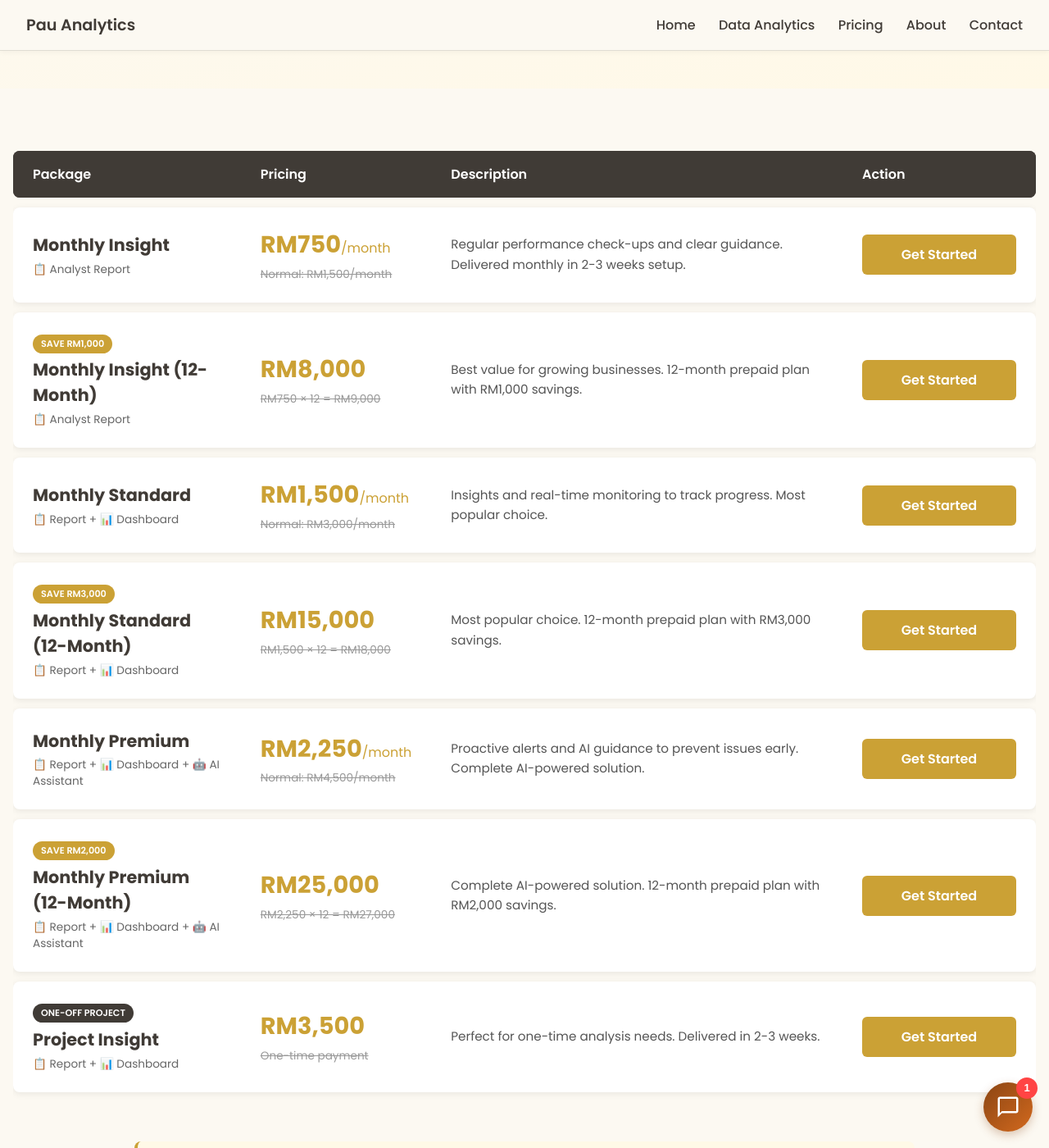
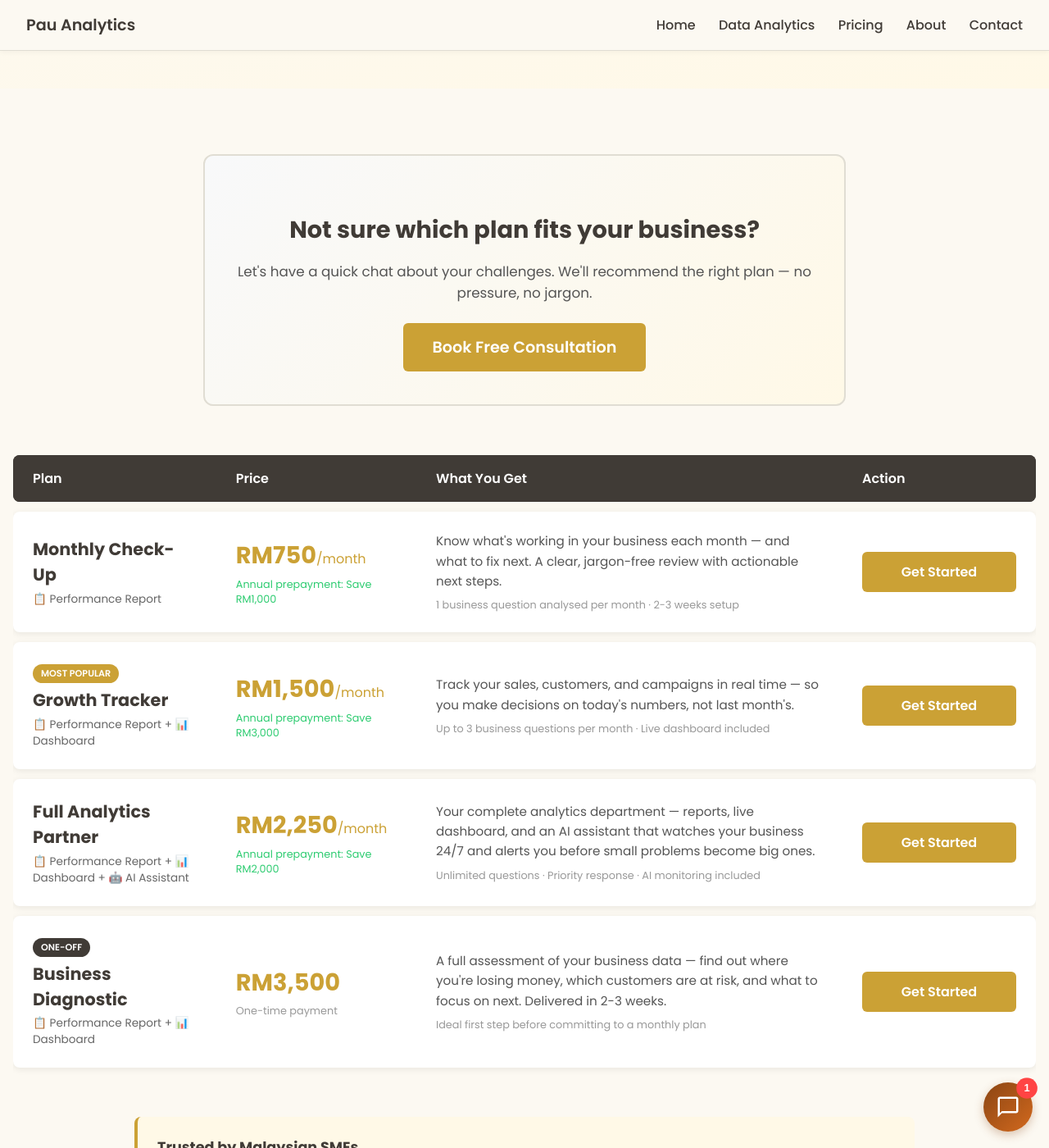
Before and after one commit to lyven81/pinnacles-learning-website, a Jekyll site: the page pricing.html, which Jekyll copies as it is, in a window 1280 px wide and 1400 px high, scrolled down 245 px. Shown: the whole window at 82% size. Built offline with Jekyll 4.4.1, drawn with Linux system fonts in a browser that asks for light colours; some of the changed text lies outside the part shown.

Commit message:
Reframe pricing page with consultant positioning (Proposal A)
- Rename tiers: Monthly Check-Up, Growth Tracker, Full Analytics Partner, Business Diagnostic
- Replace "Analyst Report" with "Performance Report" across all plans
- Remove all struck-through original prices
- Consolidate 7 cards into 4 (annual savings shown as a note per plan)
- Rewrite descriptions from deliverable-focused to outcome-focused
- Add scope details per tier (questions per month, response level)
- Move consultation CTA above pricing table
- Replace Special Offer discount cards with social proof section
- Update table headers and meta description

Co-Authored-By: Claude Opus 4.6 <noreply@anthropic.com>

```diff
--- a/pricing.html
+++ b/pricing.html
@@ -5,7 +5,7 @@
 
   <title>Data Analytics Pricing | Pau Analytics</title>
   <link rel="canonical" href="https://www.pauanalytics.com/pricing.html" />
-  <meta name="description" content="Data analytics packages for Malaysian SMEs. Monthly Insight (RM750), Monthly Standard (RM1,500), Monthly Premium (RM2,250), or one-off Project Insight (RM3,500). 2026 New Year promotional pricing." />
+  <meta name="description" content="Data analytics consulting for Malaysian SMEs. Monthly Check-Up (RM750), Growth Tracker (RM1,500), Full Analytics Partner (RM2,250), or one-off Business Diagnostic (RM3,500)." />
 
   <link rel="preconnect" href="https://fonts.googleapis.com" />
   <link rel="preconnect" href="https://fonts.gstatic.com" crossorigin />
@@ -501,146 +501,101 @@
 
   <header>
     <h1>Simple Pricing for Real Solutions</h1>
-    <p>Choose the analytics package that fits your business needs. Explore all plans below to find the perfect match.</p>
+    <p>Every plan is designed to give you clear answers and confident decisions. Not sure where to start? Talk to us first.</p>
   </header>
 
   <div class="container">
+    <!-- Consultation Box (Above Pricing) -->
+    <div class="consultation-box" style="margin-bottom: 3rem;">
+      <h3>Not sure which plan fits your business?</h3>
+      <p>Let's have a quick chat about your challenges. We'll recommend the right plan — no pressure, no jargon.</p>
+      <a class="cta-button" href="https://wa.me/60149207099?text=I'd%20like%20to%20schedule%20a%20free%20consultation">Book Free Consultation</a>
+    </div>
+
     <!-- Pricing Comparison Table -->
     <div class="pricing-table-wrapper">
       <table class="pricing-table">
         <thead>
           <tr>
-            <th>Package</th>
-            <th>Pricing</th>
-            <th>Description</th>
+            <th>Plan</th>
+            <th>Price</th>
+            <th>What You Get</th>
             <th>Action</th>
           </tr>
         </thead>
         <tbody>
-          <!-- Monthly Insight - Monthly Plan -->
+          <!-- Monthly Check-Up -->
           <tr>
             <td>
-              <div class="package-name">Monthly Insight</div>
-              <div style="font-size: 0.85rem; color: #666; margin-top: 0.3rem;">📋 Analyst Report</div>
+              <div class="package-name">Monthly Check-Up</div>
+              <div style="font-size: 0.85rem; color: #666; margin-top: 0.3rem;">📋 Performance Report</div>
             </td>
             <td>
               <div class="package-price">RM750<span style="font-size: 1rem; font-weight: normal;">/month</span></div>
-              <div class="package-subprice">Normal: RM1,500/month</div>
+              <div style="font-size: 0.8rem; color: #2ECC71; margin-top: 0.3rem;">Annual prepayment: Save RM1,000</div>
             </td>
             <td>
-              <div class="package-description">Regular performance check-ups and clear guidance. Delivered monthly in 2-3 weeks setup.</div>
+              <div class="package-description">Know what's working in your business each month — and what to fix next. A clear, jargon-free review with actionable next steps.</div>
+              <div style="font-size: 0.8rem; color: #999; margin-top: 0.5rem;">1 business question analysed per month · 2-3 weeks setup</div>
             </td>
             <td>
               <a href="https://www.pauanalytics.com/payment.html?package=insight-monthly" class="cta-button">Get Started</a>
             </td>
           </tr>
 
-          <!-- Monthly Insight - 12-Month Plan -->
+          <!-- Growth Tracker -->
           <tr>
             <td>
-              <div class="package-badge">SAVE RM1,000</div>
-              <div class="package-name">Monthly Insight (12-Month)</div>
-              <div style="font-size: 0.85rem; color: #666; margin-top: 0.3rem;">📋 Analyst Report</div>
-            </td>
-            <td>
-              <div class="package-price">RM8,000</div>
-              <div class="package-subprice">RM750 × 12 = RM9,000</div>
-            </td>
-            <td>
-              <div class="package-description">Best value for growing businesses. 12-month prepaid plan with RM1,000 savings.</div>
-            </td>
-            <td>
-              <a href="https://www.pauanalytics.com/payment.html?package=insight-12month" class="cta-button">Get Started</a>
-            </td>
-          </tr>
-
-          <!-- Monthly Standard - Monthly Plan -->
-          <tr>
-            <td>
-              <div class="package-name">Monthly Standard</div>
-              <div style="font-size: 0.85rem; color: #666; margin-top: 0.3rem;">📋 Report + 📊 Dashboard</div>
+              <div class="package-badge">MOST POPULAR</div>
+              <div class="package-name">Growth Tracker</div>
+              <div style="font-size: 0.85rem; color: #666; margin-top: 0.3rem;">📋 Performance Report + 📊 Dashboard</div>
             </td>
             <td>
               <div class="package-price">RM1,500<span style="font-size: 1rem; font-weight: normal;">/month</span></div>
-              <div class="package-subprice">Normal: RM3,000/month</div>
+              <div style="font-size: 0.8rem; color: #2ECC71; margin-top: 0.3rem;">Annual prepayment: Save RM3,000</div>
             </td>
             <td>
-              <div class="package-description">Insights and real-time monitoring to track progress. Most popular choice.</div>
+              <div class="package-description">Track your sales, customers, and campaigns in real time — so you make decisions on today's numbers, not last month's.</div>
+              <div style="font-size: 0.8rem; color: #999; margin-top: 0.5rem;">Up to 3 business questions per month · Live dashboard included</div>
             </td>
             <td>
               <a href="https://www.pauanalytics.com/payment.html?package=standard-monthly" class="cta-button">Get Started</a>
             </td>
           </tr>
 
-          <!-- Monthly Standard - 12-Month Plan -->
+          <!-- Full Analytics Partner -->
           <tr>
             <td>
-              <div class="package-badge">SAVE RM3,000</div>
-              <div class="package-name">Monthly Standard (12-Month)</div>
-              <div style="font-size: 0.85rem; color: #666; margin-top: 0.3rem;">📋 Report + 📊 Dashboard</div>
-            </td>
-            <td>
-              <div class="package-price">RM15,000</div>
-              <div class="package-subprice">RM1,500 × 12 = RM18,000</div>
-            </td>
-            <td>
-              <div class="package-description">Most popular choice. 12-month prepaid plan with RM3,000 savings.</div>
-            </td>
-            <td>
-              <a href="https://www.pauanalytics.com/payment.html?package=standard-12month" class="cta-button">Get Started</a>
-            </td>
-          </tr>
-
-          <!-- Monthly Premium - Monthly Plan -->
-          <tr>
-            <td>
-              <div class="package-name">Monthly Premium</div>
-              <div style="font-size: 0.85rem; color: #666; margin-top: 0.3rem;">📋 Report + 📊 Dashboard + 🤖 AI Assistant</div>
+              <div class="package-name">Full Analytics Partner</div>
+              <div style="font-size: 0.85rem; color: #666; margin-top: 0.3rem;">📋 Performance Report + 📊 Dashboard + 🤖 AI Assistant</div>
             </td>
             <td>
               <div class="package-price">RM2,250<span style="font-size: 1rem; font-weight: normal;">/month</span></div>
-              <div class="package-subprice">Normal: RM4,500/month</div>
+              <div style="font-size: 0.8rem; color: #2ECC71; margin-top: 0.3rem;">Annual prepayment: Save RM2,000</div>
             </td>
             <td>
-              <div class="package-description">Proactive alerts and AI guidance to prevent issues early. Complete AI-powered solution.</div>
+              <div class="package-description">Your complete analytics department — reports, live dashboard, and an AI assistant that watches your business 24/7 and alerts you before small problems become big ones.</div>
+              <div style="font-size: 0.8rem; color: #999; margin-top: 0.5rem;">Unlimited questions · Priority response · AI monitoring included</div>
             </td>
             <td>
               <a href="https://www.pauanalytics.com/payment.html?package=premium-monthly" class="cta-button">Get Started</a>
             </td>
           </tr>
 
-          <!-- Monthly Premium - 12-Month Plan -->
+          <!-- Business Diagnostic -->
           <tr>
             <td>
-              <div class="package-badge">SAVE RM2,000</div>
-              <div class="package-name">Monthly Premium (12-Month)</div>
-              <div style="font-size: 0.85rem; color: #666; margin-top: 0.3rem;">📋 Report + 📊 Dashboard + 🤖 AI Assistant</div>
-            </td>
-            <td>
-              <div class="package-price">RM25,000</div>
-              <div class="package-subprice">RM2,250 × 12 = RM27,000</div>
-            </td>
-            <td>
-              <div class="package-description">Complete AI-powered solution. 12-month prepaid plan with RM2,000 savings.</div>
-            </td>
-            <td>
-              <a href="https://www.pauanalytics.com/payment.html?package=premium-12month" class="cta-button">Get Started</a>
-            </td>
-          </tr>
-
-          <!-- Project Insight -->
-          <tr>
-            <td>
-              <div class="package-badge" style="background: #403B36;">ONE-OFF PROJECT</div>
-              <div class="package-name">Project Insight</div>
-              <div style="font-size: 0.85rem; color: #666; margin-top: 0.3rem;">📋 Report + 📊 Dashboard</div>
+              <div class="package-badge" style="background: #403B36;">ONE-OFF</div>
+              <div class="package-name">Business Diagnostic</div>
+              <div style="font-size: 0.85rem; color: #666; margin-top: 0.3rem;">📋 Performance Report + 📊 Dashboard</div>
             </td>
             <td>
               <div class="package-price">RM3,500</div>
-              <div class="package-subprice">One-time payment</div>
+              <div style="font-size: 0.8rem; color: #999; margin-top: 0.3rem;">One-time payment</div>
             </td>
             <td>
-              <div class="package-description">Perfect for one-time analysis needs. Delivered in 2-3 weeks.</div>
+              <div class="package-description">A full assessment of your business data — find out where you're losing money, which customers are at risk, and what to focus on next. Delivered in 2-3 weeks.</div>
+              <div style="font-size: 0.8rem; color: #999; margin-top: 0.5rem;">Ideal first step before committing to a monthly plan</div>
             </td>
             <td>
               <a href="https://www.pauanalytics.com/payment.html?package=project-insight" class="cta-button">Get Started</a>
@@ -650,39 +605,12 @@
       </table>
     </div>
 
-    <!-- Special Offer Box -->
+    <!-- Social Proof -->
     <div class="special-offer">
-      <strong>🎁 Special Offer:</strong>
-      <div style="max-width: 900px; margin: 0 auto;">
-      <div style="display: grid; grid-template-columns: repeat(auto-fit, minmax(250px, 1fr)); gap: 1.5rem; margin-top: 2rem;">
-        <div style="background: white; padding: 1.5rem; border-radius: 12px; border-left: 4px solid #CBA135; box-shadow: 0 2px 12px rgba(0,0,0,0.08);">
-          <h4 style="color: #403B36; margin: 0 0 0.5rem 0;">Monthly Insight</h4>
-          <div style="font-size: 1.5rem; font-weight: 700; color: #CBA135;">RM8,000</div>
-          <div style="color: #999; font-size: 0.85rem; text-decoration: line-through;">RM9,000 (RM750 × 12)</div>
-          <div style="color: #2ECC71; font-weight: 600; margin-top: 0.5rem;">Save RM1,000</div>
-        </div>
-        <div style="background: white; padding: 1.5rem; border-radius: 12px; border-left: 4px solid #CBA135; box-shadow: 0 2px 12px rgba(0,0,0,0.08);">
-          <h4 style="color: #403B36; margin: 0 0 0.5rem 0;">Monthly Standard</h4>
-          <div style="font-size: 1.5rem; font-weight: 700; color: #CBA135;">RM15,000</div>
-          <div style="color: #999; font-size: 0.85rem; text-decoration: line-through;">RM18,000 (RM1,500 × 12)</div>
-          <div style="color: #2ECC71; font-weight: 600; margin-top: 0.5rem;">Save RM3,000</div>
-        </div>
-        <div style="background: white; padding: 1.5rem; border-radius: 12px; border-left: 4px solid #CBA135; box-shadow: 0 2px 12px rgba(0,0,0,0.08);">
-          <h4 style="color: #403B36; margin: 0 0 0.5rem 0;">Monthly Premium</h4>
-          <div style="font-size: 1.5rem; font-weight: 700; color: #CBA135;">RM25,000</div>
-          <div style="color: #999; font-size: 0.85rem; text-decoration: line-through;">RM27,000 (RM2,250 × 12)</div>
-          <div style="color: #2ECC71; font-weight: 600; margin-top: 0.5rem;">Save RM2,000</div>
-        </div>
-      </div>
-    </div>
+      <strong>Trusted by Malaysian SMEs</strong>
+      <p>Business owners in retail, F&B, e-commerce, and fitness use Pau Analytics to make confident, data-backed decisions every month.</p>
     </div>
 
-    <!-- Consultation Box -->
-    <div class="consultation-box">
-      <h3>Not sure which package fits your needs?</h3>
-      <p>Let's have a quick chat about your business challenges and find the right solution together.</p>
-      <a class="cta-button" href="https://wa.me/60149207099?text=I'd%20like%20to%20schedule%20a%20free%20consultation">Book Free Consultation</a>
-    </div>
   </div>
 
   <div class="spacer"></div>
```
